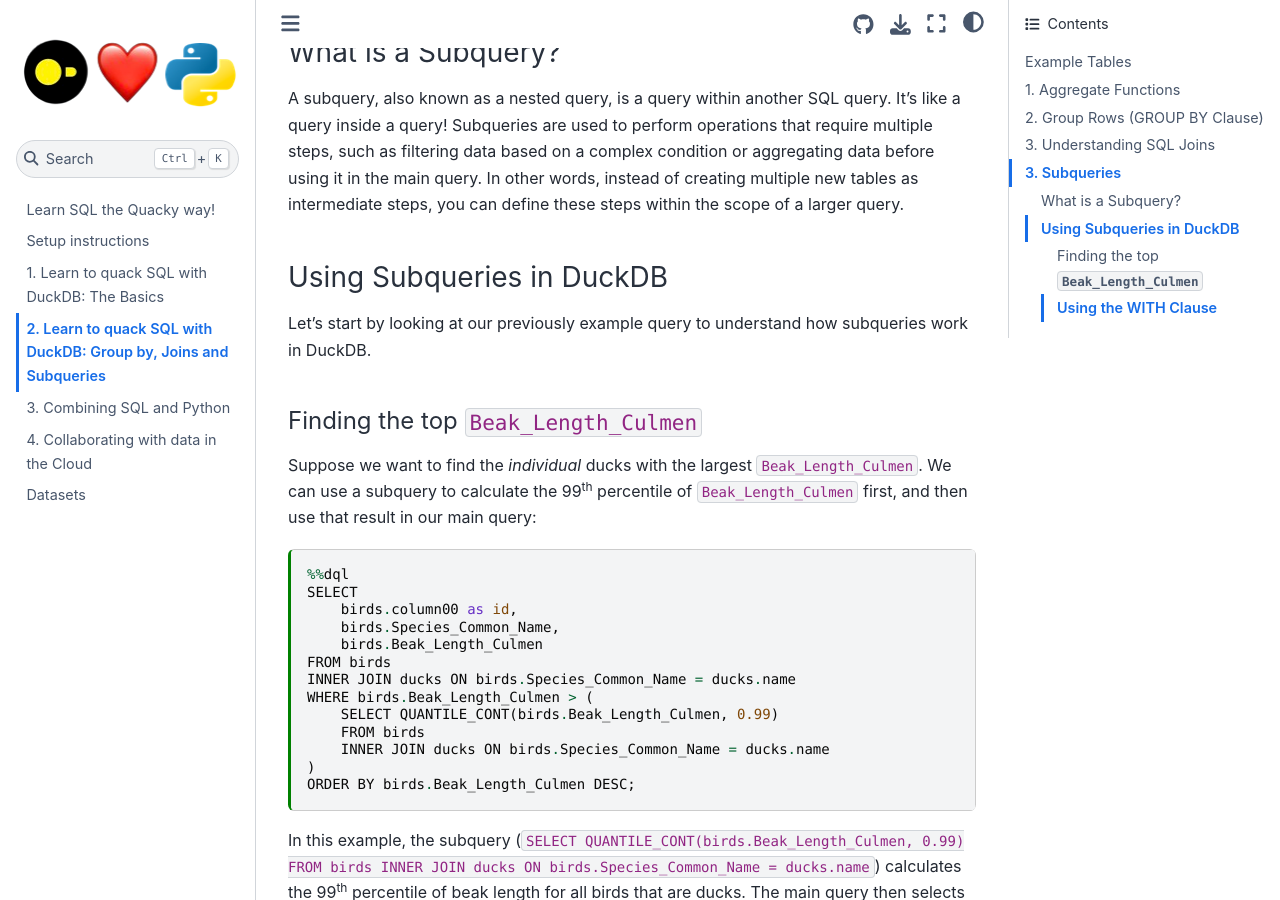
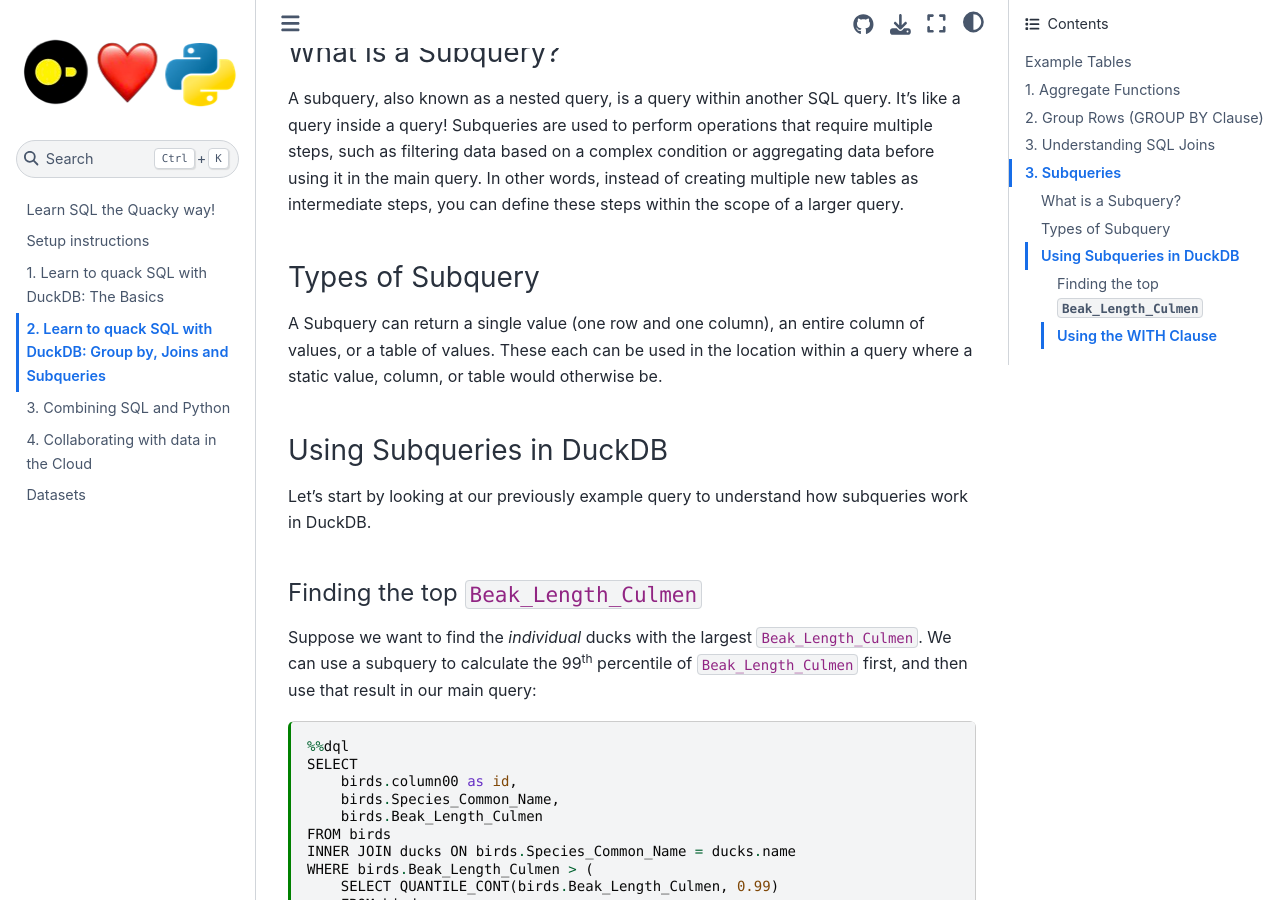
Before and after one commit to MotherDuck-Open-Source/sql-tutorial, a Jupyter Book: the page built from 2_intro-sql-2.md, in a window 1280 px wide and 900 px high, scrolled down 7327 px. Built offline with Jupyter Book 1.0.4 settings and Sphinx 7.4.7 and the Sphinx Book theme 1.1.4, drawn with Linux system fonts in a browser that asks for light colours.

Commit message:
Mention subquery types

```diff
--- a/2_intro-sql-2.md
+++ b/2_intro-sql-2.md
@@ -288,6 +288,11 @@ Just like in Python, we use the `IS` keyword to check if a value is missing.
 
 A subquery, also known as a nested query, is a query within another SQL query. It's like a query inside a query! Subqueries are used to perform operations that require multiple steps, such as filtering data based on a complex condition or aggregating data before using it in the main query. In other words, instead of creating multiple new tables as intermediate steps, you can define these steps within the scope of a larger query.
 
+### Types of Subquery
+
+A Subquery can return a single value (one row and one column), an entire column of values, or a table of values.
+These each can be used in the location within a query where a static value, column, or table would otherwise be.
+
 ### Using Subqueries in DuckDB
 
 Let's start by looking at our previously example query to understand how subqueries work in DuckDB.
```
Also changed, not shown: 1 other file.
